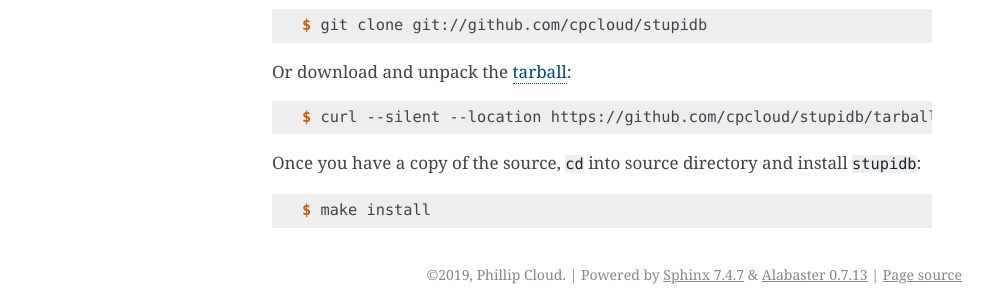
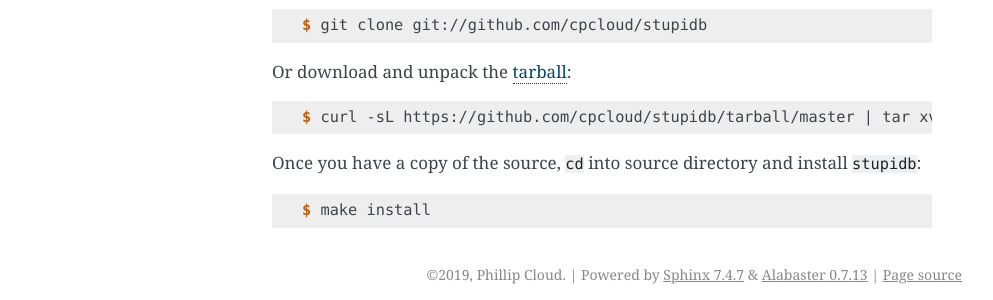
Before and after one commit to cpcloud/stupidb, a Sphinx documentation site: the page built from docs/installation.rst, in a window 1280 px wide. Shown: the part 476-776 px from the top of the page, without its empty margins (148-1141 px from the left). Built offline with Sphinx 7.4.7, drawn with Linux system fonts in a browser that asks for light colours.

Commit message:
shorter line

```diff
--- a/docs/installation.rst
+++ b/docs/installation.rst
@@ -36,7 +36,7 @@ Or download and unpack the `tarball`_:
 
 .. code-block:: console
 
-   $ curl --silent --location https://github.com/cpcloud/stupidb/tarball/master | tar xvzf
+   $ curl -sL https://github.com/cpcloud/stupidb/tarball/master | tar xvzf
 
 Once you have a copy of the source, ``cd`` into source directory and install
 ``stupidb``:
```
